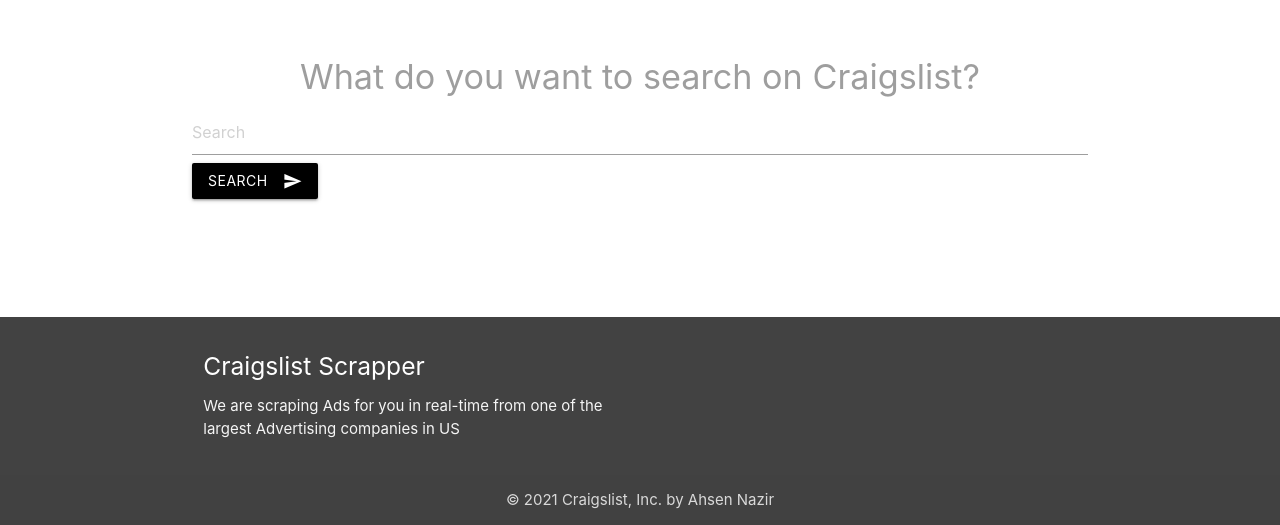
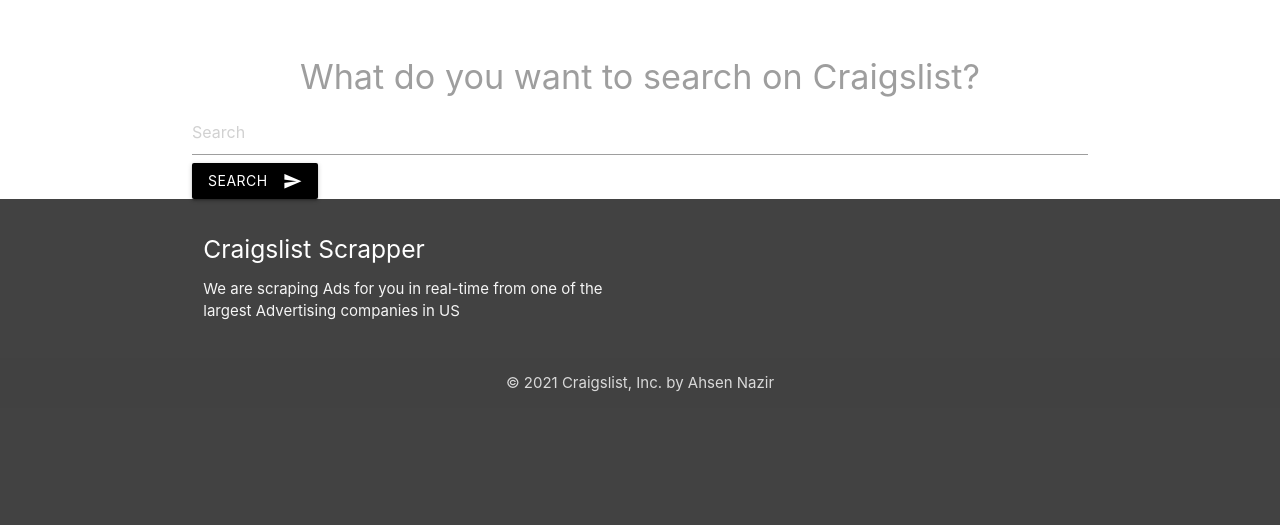
Before and after one commit to acen20/Craigslist, a Django app: template templates/base.html in a window 1280 px wide. Shown: the part 275-800 px from the top of the page. Run offline with Django 3.2, Linux system fonts and the light colour scheme; the template is opened without the code that fills it, so the values that code supplies are empty.

Commit message:
Front-end

```diff
--- a/myapp/static/myapp/style.css
+++ b/myapp/static/myapp/style.css
@@ -68,8 +68,7 @@ html {
 
 body{ height:100vh; margin:0; }
 
-header{ min-height:50px; background:lightcyan; }
-footer{ min-height:50px; background:PapayaWhip; }
+footer{ min-height:inherit;}
 
 body{
   display:flex;
@@ -78,6 +77,7 @@ body{
 
 footer{
   margin-top:auto;
+  height: 100vh;
 }
 
 .card-footer{
```
Also changed, not shown: db.sqlite3.
